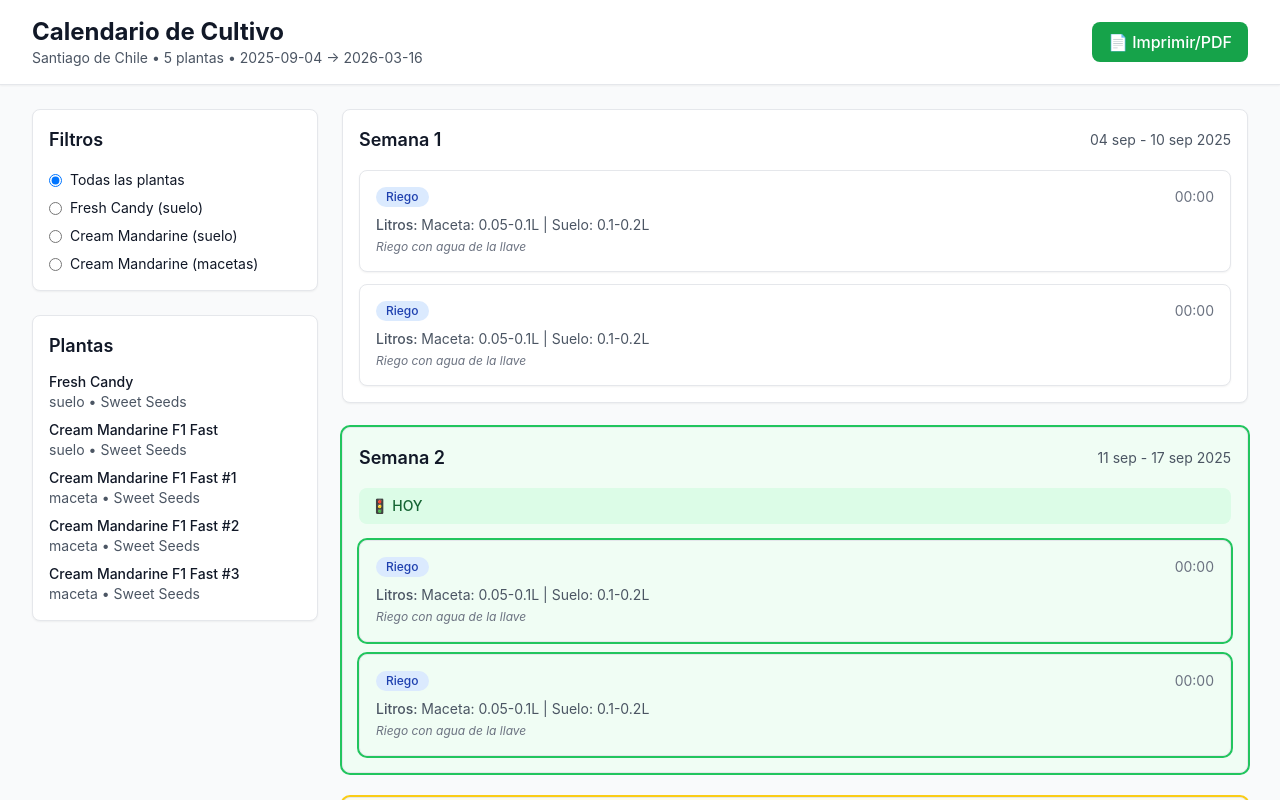
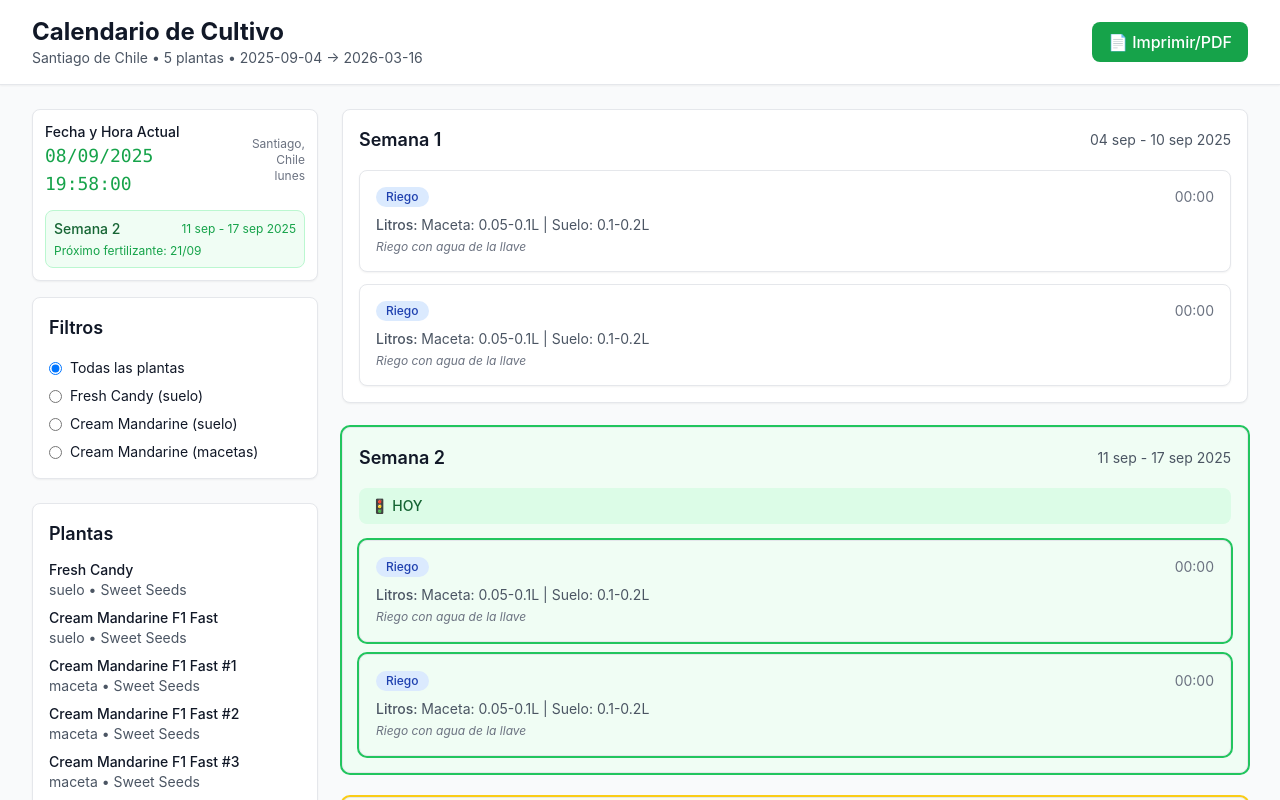
Before and after one commit to D33pKill/calendario, a React (Vite) app: page / in a window 1280 px wide. Shown: the top 800 px of the page. Built offline with nearby package versions, Linux system fonts and the light colour scheme.

Commit message:
Agregar reloj interno: detección automática de semana actual con fecha en tiempo real

```diff
--- a/src/App.tsx
+++ b/src/App.tsx
@@ -1,4 +1,4 @@
-import { useState, useMemo } from 'react';
+import { useState, useMemo, useEffect } from 'react';
 import {
   generarTodasLasSemanas,
   obtenerProximoFertilizante,
@@ -156,9 +156,9 @@ interface SemanaCardProps {
   onSeleccionarEvento: (evento: Evento) => void;
 }
 
-function SemanaCard({ semana, filtroPlanta, proximoFertilizante, onSeleccionarEvento }: SemanaCardProps) {
+function SemanaCard({ semana, filtroPlanta, proximoFertilizante, onSeleccionarEvento, fechaActual }: SemanaCardProps & { fechaActual: Date }) {
   const esHoy = isToday(semana.fechaInicio) || isToday(semana.fechaFin) ||
-    isSameWeek(new Date(), semana.fechaInicio, { weekStartsOn: 1 });
+    isSameWeek(fechaActual, semana.fechaInicio, { weekStartsOn: 1 });
 
   const esProximo = Boolean(proximoFertilizante &&
     isSameWeek(proximoFertilizante.fecha, semana.fechaInicio, { weekStartsOn: 1 }));
@@ -318,10 +318,69 @@ function DetallesPanel({ evento, onCerrar }: DetallesPanelProps) {
   );
 }
 
+// Componente de reloj
+function Reloj({ fechaActual }: { fechaActual: Date }) {
+  const semanas = generarTodasLasSemanas();
+  const proximoFertilizante = obtenerProximoFertilizante();
+
+  // Encontrar la semana actual
+  const semanaActual = semanas.find(semana =>
+    isToday(semana.fechaInicio) || isToday(semana.fechaFin) ||
+    isSameWeek(fechaActual, semana.fechaInicio, { weekStartsOn: 1 })
+  );
+
+  return (
+    <div className="bg-white rounded-lg shadow-sm border border-gray-200 p-3 mb-4">
+      <div className="space-y-3">
+        <div className="flex items-center justify-between">
+          <div>
+            <h3 className="text-sm font-medium text-gray-900">Fecha y Hora Actual</h3>
+            <p className="text-lg font-mono text-cultivo-600">
+              {format(fechaActual, 'dd/MM/yyyy HH:mm:ss', { locale: es })}
+            </p>
+          </div>
+          <div className="text-right">
+            <p className="text-xs text-gray-500">Santiago, Chile</p>
+            <p className="text-xs text-gray-500">
+              {format(fechaActual, 'EEEE', { locale: es })}
+            </p>
+          </div>
+        </div>
+
+        {semanaActual && (
+          <div className="bg-cultivo-50 border border-cultivo-200 rounded-lg p-2">
+            <div className="flex items-center justify-between">
+              <span className="text-sm font-medium text-cultivo-800">
+                Semana {semanaActual.semana + 1}
+              </span>
+              <span className="text-xs text-cultivo-600">
+                {formatearRangoSemana(semanaActual.fechaInicio, semanaActual.fechaFin)}
+              </span>
+            </div>
+            <p className="text-xs text-cultivo-600 mt-1">
+              {proximoFertilizante ? 'Próximo fertilizante: ' + format(proximoFertilizante.fecha, 'dd/MM', { locale: es }) : 'Solo riegos de agua'}
+            </p>
+          </div>
+        )}
+      </div>
+    </div>
+  );
+}
+
 // Componente principal
 function App() {
   const [filtroPlanta, setFiltroPlanta] = useState('todas');
   const [eventoSeleccionado, setEventoSeleccionado] = useState<Evento | null>(null);
+  const [fechaActual, setFechaActual] = useState(new Date());
+
+  // Actualizar fecha cada minuto
+  useEffect(() => {
+    const timer = setInterval(() => {
+      setFechaActual(new Date());
+    }, 60000); // Actualizar cada minuto
+
+    return () => clearInterval(timer);
+  }, []);
 
   const semanas = generarTodasLasSemanas();
   const proximoFertilizante = obtenerProximoFertilizante();
@@ -358,6 +417,8 @@ function App() {
         <div className="grid grid-cols-1 lg:grid-cols-4 gap-6">
           {/* Sidebar */}
           <div className="lg:col-span-1">
+            <Reloj fechaActual={fechaActual} />
+
             <Filtros
               filtroPlanta={filtroPlanta}
               onFiltroChange={setFiltroPlanta}
@@ -387,6 +448,7 @@ function App() {
                   filtroPlanta={filtroPlanta}
                   proximoFertilizante={proximoFertilizante}
                   onSeleccionarEvento={setEventoSeleccionado}
+                  fechaActual={fechaActual}
                 />
               ))}
             </div>
```
